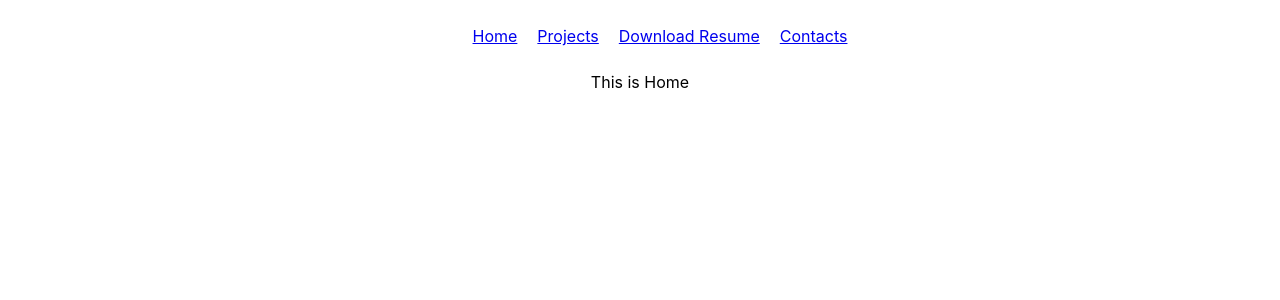
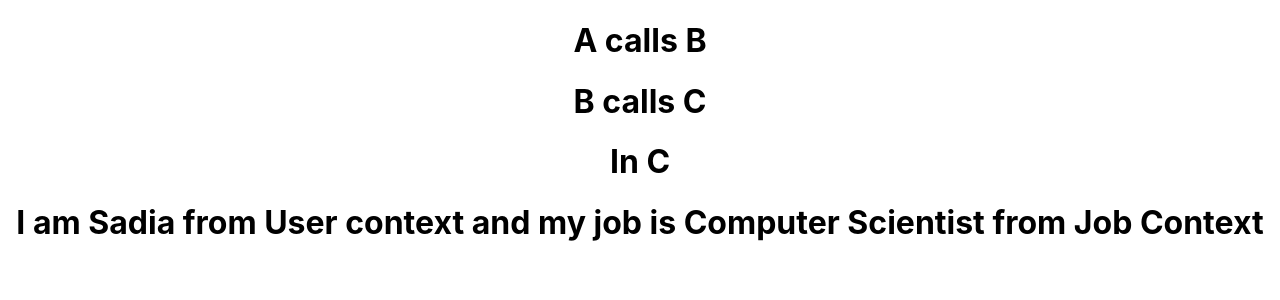
Before and after one commit to Sadia-hub/p1, a React (Create React App) app: page / in a window 1280 px wide. Shown: the top 300 px of the page. Built offline with nearby package versions, Linux system fonts and the light colour scheme.

Commit message:
context API done

```diff
--- a/src/App.js
+++ b/src/App.js
@@ -1,23 +1,16 @@
 import './App.css';
-import {Routes, Route} from 'react-router-dom';
-import Home from './components/Home';
-import Contact from './components/Contact';
-import Resume from './components/Resume';
-import Projects from './components/Projects';
-import Navbar from './components/Navbar';
+import A from './components/A';
+import { JobProvider } from './components/JobContext';
+import {UserProvider} from './components/UserContext'
+
 function App() {
   return (
     <div className="App">
-      <Navbar/>
-       {/* ensure that only one component is rendered at a time */}
-      <Routes>
-        <Route path="/" element={ <Home /> }/>
-        <Route path="/projects" element={<Projects/>}/>
-        <Route path="/contact" element={<Contact/>}/>
-        <Route path="/resume" element={<Resume/>}/>
-
-      </Routes>
-
+      <UserProvider value="Sadia">
+        <JobProvider value="Computer Scientist">
+          <A/>
+        </JobProvider>
+      </UserProvider>
     </div>
   );
 }
--- /dev/null
+++ b/src/components/A.js
@@ -0,0 +1,17 @@
+import B from "./B";
+import UserContext from "./UserContext";
+
+function A() {
+    return (
+      <div>
+        <h1>A calls B</h1>
+
+            <B />
+
+      </div>
+    );
+  }
+
+
+
+  export default A;
--- /dev/null
+++ b/src/components/B.js
@@ -0,0 +1,11 @@
+import C from "./C";
+function B() {
+    return (
+      <div>
+        <h1>B calls C</h1>
+        <C/>
+      </div>
+    );
+  }
+
+  export default B;
--- /dev/null
+++ b/src/components/C.js
@@ -0,0 +1,27 @@
+import { JobConsumer } from './JobContext';
+import {UserConsumer} from './UserContext'
+function C() {
+    return (
+      <div>
+          <h1>In C</h1>
+          <UserConsumer>
+              {
+                  (user)=>{
+                    return <JobConsumer>
+                        {
+                            (job)=>{
+                                return<>
+                                    <h1>I am {user} from User context and my job is {job} from Job Context</h1>
+                                </>
+                            }
+                        }
+                    </JobConsumer>
+                  }
+              }
+          </UserConsumer>
+
+      </div>
+    );
+  }
+
+  export default C;
--- a/src/components/Contact.js
+++ /dev/null
@@ -1,5 +0,0 @@
-const Contact = () =>{
-    return <>This is Contact</>
-}
-
-export default Contact;
--- a/src/components/Home.js
+++ /dev/null
@@ -1,5 +0,0 @@
-const Home = () =>{
-    return <>This is Home</>
-}
-
-export default Home;
--- /dev/null
+++ b/src/components/JobContext.js
@@ -0,0 +1,8 @@
+import React from "react";
+
+const JobContext = React.createContext();
+
+const JobProvider = JobContext.Provider;
+const JobConsumer = JobContext.Consumer;
+
+export {JobConsumer, JobProvider};
--- a/src/components/Navbar.js
+++ /dev/null
@@ -1,24 +0,0 @@
-import styles from '../navbar.module.css'
-import { Link } from 'react-router-dom';
-
-const Navbar = () =>{
-    return<nav>
-    <ul style={{listStyle:"none", display:"flex", marginInline:20, alignItems:"center",justifyContent:"center", textDecoration:"none"}}>
-        <li style={{margin:10, textDecoration:"none"}}>
-            <Link to="/"> Home </Link>
-        </li>
-        <li style={{margin:10}}>
-            <Link to="/projects"> Projects </Link>
-        </li>
-        <li style={{margin:10}}>
-            <Link to="/resume"> Download Resume </Link>
-        </li>
-        <li style={{margin:10}}>
-            <Link to="/contact"> Contacts </Link>
-        </li>
-
-    </ul>
-    </nav>
-}
-
-export default Navbar;
--- a/src/components/Projects.js
+++ /dev/null
@@ -1,5 +0,0 @@
-const Projects = () =>{
-    return <>This is Projects</>
-}
-
-export default Projects;
--- a/src/components/Resume.js
+++ /dev/null
@@ -1,5 +0,0 @@
-const Resume = () =>{
-    return <>This is Resume</>
-}
-
-export default Resume;
--- /dev/null
+++ b/src/components/UserContext.js
@@ -0,0 +1,13 @@
+import React from "react";
+
+
+//you can pass the default value to contexts. In case of using default values, donot need to wrap the parent with provider
+const UserContext= React.createContext("Sadaf");
+
+const UserProvider = UserContext.Provider;
+const UserConsumer = UserContext.Consumer;
+
+export {UserProvider, UserConsumer};
+
+//you can also provide context to a specific component and then it can also use the context value
+export default {UserContext};
```
